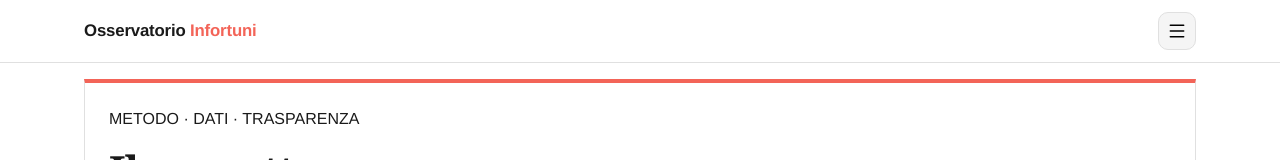
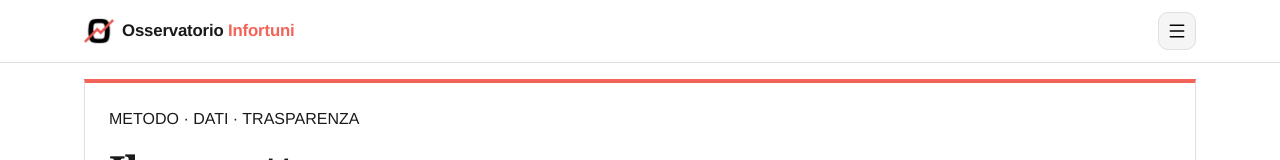
Before and after one commit to dynamic1990/osservatorio-infortuni, a Next.js app: page /progetto in a window 1280 px wide. Shown: the top 160 px of the page. Built offline with nearby package versions, Linux system fonts and the light colour scheme.

Commit message:
feat: logo icona Osservatorio in header

```diff
--- a/src/components/ui/site-nav.tsx
+++ b/src/components/ui/site-nav.tsx
@@ -1,6 +1,7 @@
 "use client";
 
 import { useState } from "react";
+import Image from "next/image";
 import Link from "next/link";
 import { usePathname } from "next/navigation";
 import { BookOpen, CircleDollarSign, Cross, ExternalLink, FileText, Home, Landmark, Menu, Newspaper, UserSearch, Workflow, X } from "lucide-react";
@@ -105,6 +106,9 @@ export function SiteNav({ variant = "top" }: { variant?: "top" | "bottom" }) {
           href="/"
           onClick={() => setAperto(false)}
           style={{
+            display: "inline-flex",
+            alignItems: "center",
+            gap: "var(--space-2)",
             fontWeight: 800,
             fontSize: "1.05rem",
             letterSpacing: "-0.01em",
@@ -113,7 +117,18 @@ export function SiteNav({ variant = "top" }: { variant?: "top" | "bottom" }) {
             color: "var(--color-text)",
           }}
         >
-          Osservatorio <span style={{ color: "var(--color-accent)" }}>Infortuni</span>
+          <Image
+            src="/logo-icon.png"
+            alt=""
+            width={30}
+            height={30}
+            priority
+            aria-hidden
+            style={{ display: "block", height: 30, width: "auto" }}
+          />
+          <span>
+            Osservatorio <span style={{ color: "var(--color-accent)" }}>Infortuni</span>
+          </span>
         </Link>
         <button
           type="button"
```
Also changed, not shown: public/logo-icon.png (added).
